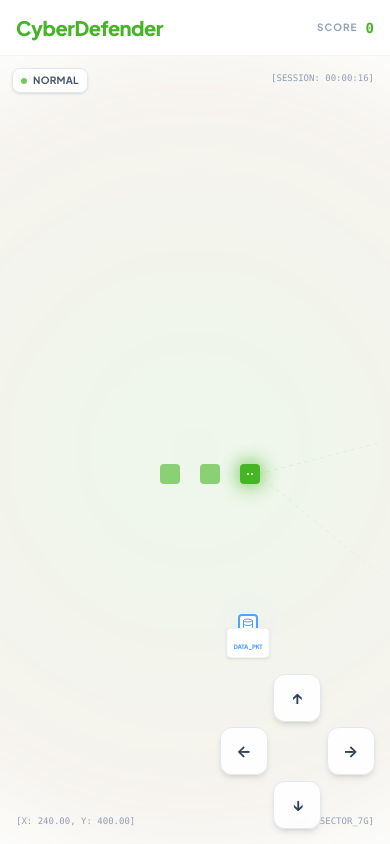
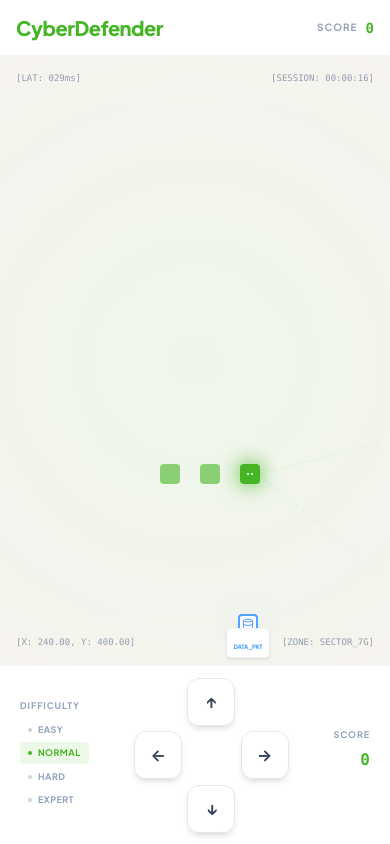
Before and after one commit to Ammly/cyber-defender-snake, a React (Vite) app: page / in a window 390 px wide. Built offline with nearby package versions, Linux system fonts and the light colour scheme.

Commit message:
optimize for mobile

```diff
--- a/src/App.tsx
+++ b/src/App.tsx
@@ -135,8 +135,8 @@ const LessonPopup = ({ lesson, type, onClose }: { lesson: Lesson, type: NodeType
       exit={{ opacity: 0, scale: 0.9, y: 20 }}
       className="fixed inset-0 z-[100] flex items-center justify-center p-4 md:p-6 bg-slate-900/40 backdrop-blur-sm"
     >
-      <div className="bg-white w-full max-w-lg rounded-2xl shadow-2xl border border-slate-100 overflow-hidden">
-        <div className="h-1.5 w-full bg-slate-100">
+      <div className="bg-white w-full max-w-lg rounded-2xl shadow-2xl border border-slate-100 overflow-hidden max-h-[90dvh] flex flex-col">
+        <div className="h-1.5 w-full bg-slate-100 shrink-0">
           <motion.div
             initial={{ width: '100%' }}
             animate={{ width: `${progress}%` }}
@@ -144,7 +144,7 @@ const LessonPopup = ({ lesson, type, onClose }: { lesson: Lesson, type: NodeType
             className={`h-full ${type === 'threat' ? 'bg-safaricom-red' : 'bg-safaricom-green'}`}
           />
         </div>
-        <div className="p-5 md:p-8">
+        <div className="p-5 md:p-8 overflow-y-auto">
           <div className="flex justify-between items-start mb-6">
             <div className="flex items-center gap-4">
               <div className={`p-3 rounded-xl ${type === 'threat' ? 'bg-safaricom-red/10 text-safaricom-red' : 'bg-safaricom-green/10 text-safaricom-green'}`}>
@@ -457,7 +457,7 @@ export default function App() {
   }, [moveSnake, difficulty]);
 
   return (
-    <div className="flex flex-col h-screen overflow-hidden font-sans selection:bg-safaricom-green/20">
+    <div className="flex flex-col h-[100dvh] font-sans selection:bg-safaricom-green/20">
       {/* Top Navigation */}
       <header className="fixed top-0 w-full z-50 bg-white border-b border-slate-100 h-14 flex justify-between items-center px-4 md:px-6">
         <div className="flex items-center gap-3 md:gap-6">
@@ -499,7 +499,7 @@ export default function App() {
         </div>
       </header>
 
-      <div className="flex flex-1 pt-14">
+      <div className="flex flex-1 pt-14 overflow-hidden">
         {/* Sidebar Navigation */}
         <aside className="hidden md:flex md:flex-col w-60 bg-white h-full py-6 border-r border-slate-100">
           <div className="px-6 mb-8">
@@ -708,18 +708,6 @@ export default function App() {
             </div>
           </div>
 
-          {/* Mobile: difficulty badge */}
-          <div className="absolute top-3 left-3 md:hidden z-30">
-            <div className="flex items-center gap-1.5 px-2 py-1 bg-white/90 rounded-lg border border-slate-200 shadow-sm">
-              <div className="w-1.5 h-1.5 rounded-full bg-safaricom-green animate-pulse"></div>
-              <span className="text-[10px] font-bold text-slate-600 uppercase tracking-wide">{difficulty}</span>
-            </div>
-          </div>
-
-          {/* Mobile: D-pad */}
-          <div className="absolute bottom-4 right-4 md:hidden z-30">
-            <DPad onDir={handleDirection} />
-          </div>
         </main>
 
         {/* Telemetry Sidebar */}
@@ -799,6 +787,42 @@ export default function App() {
         </aside>
       </div>
 
+      {/* Mobile Controls Bar */}
+      <div className="md:hidden shrink-0 flex items-center justify-between px-5 py-3 bg-white border-t border-slate-100">
+        <div className="flex flex-col gap-1.5">
+          <span className="text-[9px] font-bold text-slate-400 uppercase tracking-widest">Difficulty</span>
+          <div className="flex flex-col gap-0.5">
+            {(['EASY', 'NORMAL', 'HARD', 'EXPERT'] as const).map((level) => (
+              <button
+                key={level}
+                onClick={() => setDifficulty(level)}
+                className={`flex items-center gap-1.5 px-2 py-1 rounded text-[9px] font-bold uppercase tracking-wider transition-all ${
+                  difficulty === level
+                    ? 'bg-safaricom-green/10 text-safaricom-green'
+                    : 'text-slate-400 hover:text-slate-600'
+                }`}
+              >
+                <div className={`w-1 h-1 rounded-full ${difficulty === level ? 'bg-safaricom-green' : 'bg-slate-300'}`} />
+                {level}
+              </button>
+            ))}
+          </div>
+        </div>
+        <DPad onDir={handleDirection} />
+        <div className="flex flex-col items-end gap-1.5">
+          <span className="text-[9px] font-bold text-slate-400 uppercase tracking-widest">Score</span>
+          <span className="text-base font-mono font-bold text-safaricom-green">{score.toLocaleString()}</span>
+          <div className="mt-1 space-y-1">
+            {scoreLog.slice(0, 3).map((log: { id: string; amount: number; reason: string; type: 'success' | 'danger' | 'info' }) => (
+              <div key={log.id} className="flex items-center gap-1 justify-end">
+                <span className="text-[8px] text-slate-400 truncate max-w-[60px]">{log.reason}</span>
+                <span className={`text-[9px] font-bold ${log.type === 'success' ? 'text-safaricom-green' : log.type === 'danger' ? 'text-safaricom-red' : 'text-blue-500'}`}>+{log.amount}</span>
+              </div>
+            ))}
+          </div>
+        </div>
+      </div>
+
       <AnimatePresence>
         {currentLesson && (
           <LessonPopup
```
